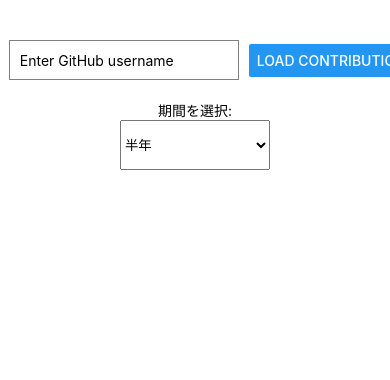
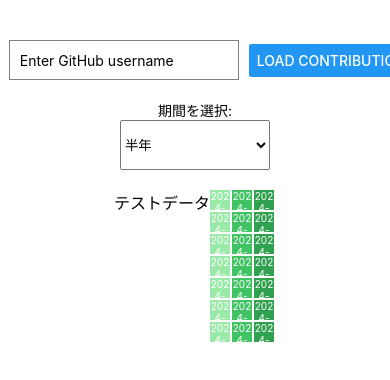
Before and after one commit to ocean6954/GitHubCalendar_ios_mobile, a React Native app: screen / in a window 390 px wide. Shown: the top 380 px of the page. Built offline with nearby package versions, Linux system fonts and the light colour scheme.

Commit message:
[add]テストデータの追加

```diff
--- a/App.tsx
+++ b/App.tsx
@@ -11,7 +11,9 @@ import {Picker} from '@react-native-picker/picker';
 import {fetchData} from './src/services/api';
 // eslint-disable-next-line @typescript-eslint/no-unused-vars
 import {Week, Contribution, ContributionDay} from './src/type';
+import {testWeeksData} from './test';
 
+const testData = testWeeksData;
 // const formatContributionsToWeeks = (contributions: Contribution[]): Week[] => {
 //   const weeksMap: Record<string, ContributionDay[]> = {};
 
@@ -41,6 +43,7 @@ import {Week, Contribution, ContributionDay} from './src/type';
 // };
 
 const GitHubCalendar = () => {
+  // eslint-disable-next-line @typescript-eslint/no-unused-vars
   const [calendarData, setCalendarData] = useState<Week[]>([]);
   const [username, setUsername] = useState('');
   const [period, setPeriod] = useState('6months');
@@ -84,8 +87,35 @@ const GitHubCalendar = () => {
         <Picker.Item label="1年" value="1year" />
       </Picker>
 
+      {/* <View style={styles.calendar}>
+        {calendarData.map((week, weekIndex) => (
+          <View key={weekIndex} style={styles.week}>
+            {week.contributionDays.map((day, dayIndex) => {
+              // 日付やコントリビューションのデータをコンソールに出力
+              return (
+                <View
+                  key={dayIndex}
+                  style={[
+                    styles.day,
+                    {
+                      backgroundColor: getColorForContribution(
+                        day.contributionCount,
+                      ),
+                    },
+                  ]}>
+                  <Text style={styles.tooltip}>
+                    {`${day.date}: ${day.contributionCount}`}
+                  </Text>
+                </View>
+              );
+            })}
+          </View>
+        ))}
+      </View> */}
+
       <View style={styles.calendar}>
-        {calendarData.map((week, weekIndex) => (
+        <View>テストデータ</View>
+        {testData.map((week, weekIndex) => (
           <View key={weekIndex} style={styles.week}>
             {week.contributionDays.map((day, dayIndex) => {
               // 日付やコントリビューションのデータをコンソールに出力
--- /dev/null
+++ b/test.js
@@ -0,0 +1,37 @@
+export const testWeeksData = [
+  {
+    contributionDays: [
+      {date: '2024-01-01', contributionCount: 2},
+      {date: '2024-01-02', contributionCount: 2},
+      {date: '2024-01-03', contributionCount: 2},
+      {date: '2024-01-04', contributionCount: 2},
+      {date: '2024-01-05', contributionCount: 2},
+      {date: '2024-01-06', contributionCount: 2},
+      {date: '2024-01-07', contributionCount: 2},
+    ],
+  },
+  {
+    contributionDays: [
+      {date: '2024-01-08', contributionCount: 4},
+      {date: '2024-01-09', contributionCount: 4},
+      {date: '2024-01-10', contributionCount: 4},
+      {date: '2024-01-11', contributionCount: 4},
+      {date: '2024-01-12', contributionCount: 4},
+      {date: '2024-01-13', contributionCount: 4},
+      {date: '2024-01-14', contributionCount: 4},
+    ],
+  },
+  {
+    contributionDays: [
+      {date: '2024-01-15', contributionCount: 6},
+      {date: '2024-01-16', contributionCount: 6},
+      {date: '2024-01-17', contributionCount: 6},
+      {date: '2024-01-18', contributionCount: 6},
+      {date: '2024-01-19', contributionCount: 6},
+      {date: '2024-01-20', contributionCount: 6},
+      {date: '2024-01-21', contributionCount: 6},
+    ],
+  },
+];
+
+// このデータを実際の関数に渡してテストすることができます。
```
